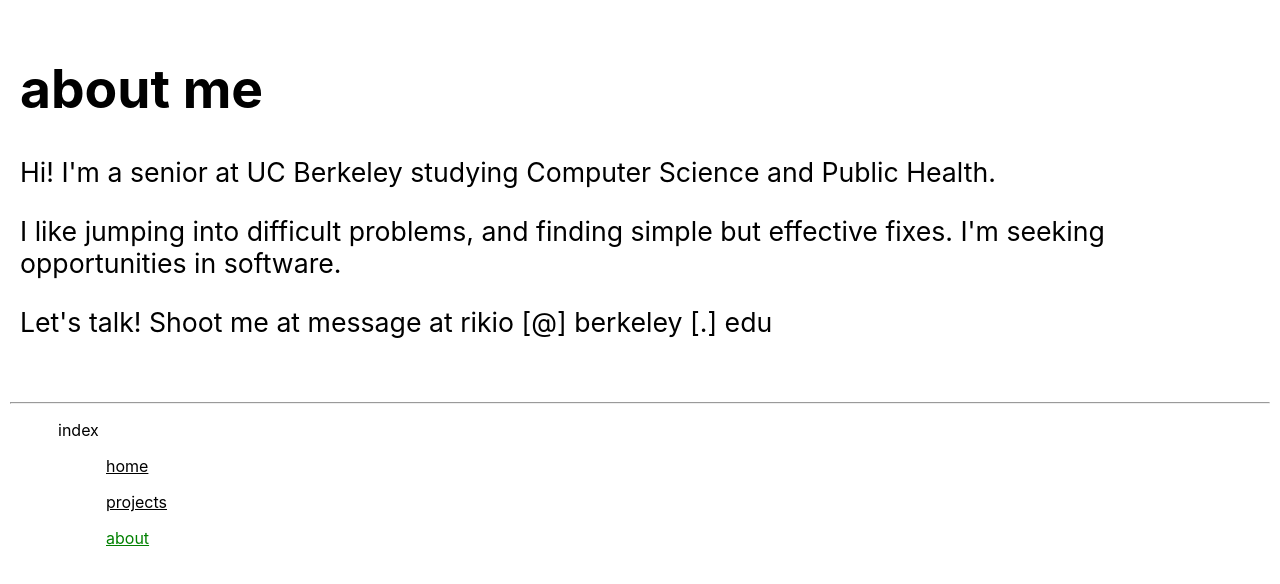
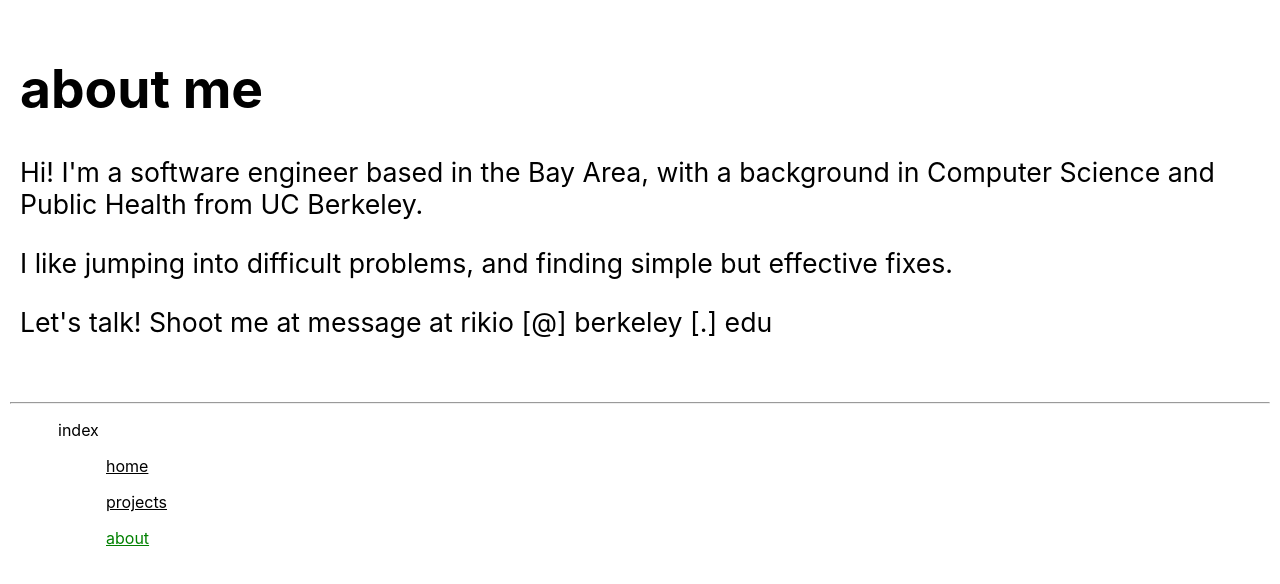
Before and after one commit to rikiod/rikiod.github.io, a React (Create React App) app: page /about in a window 1280 px wide. Shown: the top 584 px of the page. Built offline with nearby package versions, Linux system fonts and the light colour scheme.

Commit message:
slight changes to about

```diff
--- a/src/pages/About/About.tsx
+++ b/src/pages/About/About.tsx
@@ -5,8 +5,8 @@ const About: React.FC = () => {
     return (
         <div className="about-container">
             <h1>about me</h1>
-            <p>Hi! I'm a senior at UC Berkeley studying Computer Science and Public Health.</p>
-            <p>I like jumping into difficult problems, and finding simple but effective fixes. I'm seeking opportunities in software.</p>
+            <p>Hi! I'm a software engineer based in the Bay Area, with a background in Computer Science and Public Health from UC Berkeley.</p>
+            <p>I like jumping into difficult problems, and finding simple but effective fixes.</p>
             <p>Let's talk! Shoot me at message at rikio [@] berkeley [.] edu</p>
         </div>
     );
```
